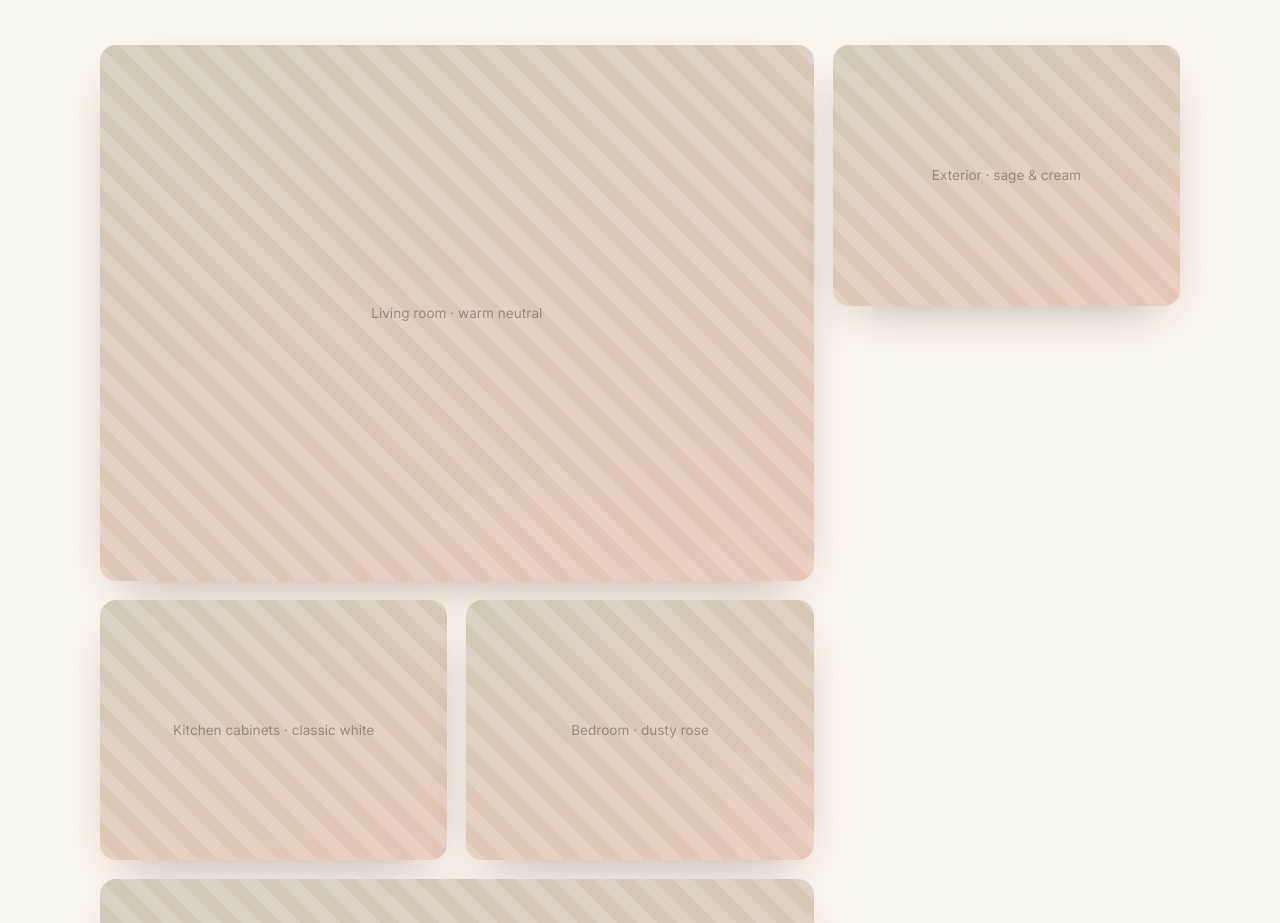
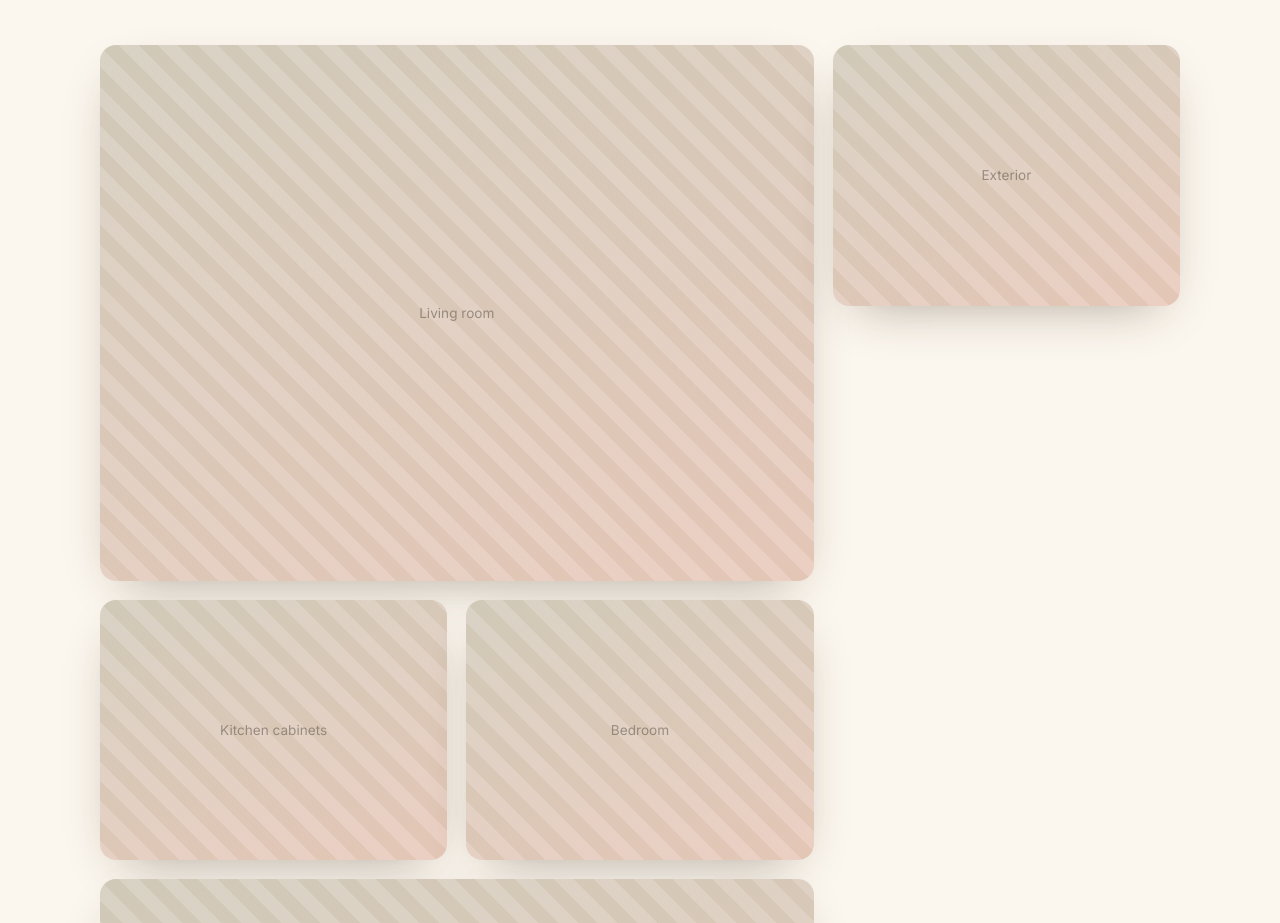
Before and after one commit to JohannSteinhoff/indian-paintbrush, a plain HTML site: page index.html in a window 1280 px wide. Shown: the part 2696-3619 px from the top of the page. Drawn offline with Linux system fonts and the light colour scheme.

Commit message:
Remove color recommendations from gallery placeholder labels

```diff
--- a/index.html
+++ b/index.html
@@ -182,19 +182,19 @@
       </div>
 
       <div class="gallery">
-        <figure class="gallery__item gallery__item--wide reveal" data-label="Living room · warm neutral">
+        <figure class="gallery__item gallery__item--wide reveal" data-label="Living room">
           <figcaption>Living room refresh</figcaption>
         </figure>
-        <figure class="gallery__item reveal" data-label="Exterior · sage & cream">
+        <figure class="gallery__item reveal" data-label="Exterior">
           <figcaption>Craftsman exterior</figcaption>
         </figure>
-        <figure class="gallery__item reveal" data-label="Kitchen cabinets · classic white">
+        <figure class="gallery__item reveal" data-label="Kitchen cabinets">
           <figcaption>Cabinet respray</figcaption>
         </figure>
-        <figure class="gallery__item reveal" data-label="Bedroom · dusty rose">
+        <figure class="gallery__item reveal" data-label="Bedroom">
           <figcaption>Bedroom accent wall</figcaption>
         </figure>
-        <figure class="gallery__item gallery__item--wide reveal" data-label="Front door · scarlet">
+        <figure class="gallery__item gallery__item--wide reveal" data-label="Front door">
           <figcaption>Bold front door</figcaption>
         </figure>
       </div>
```
